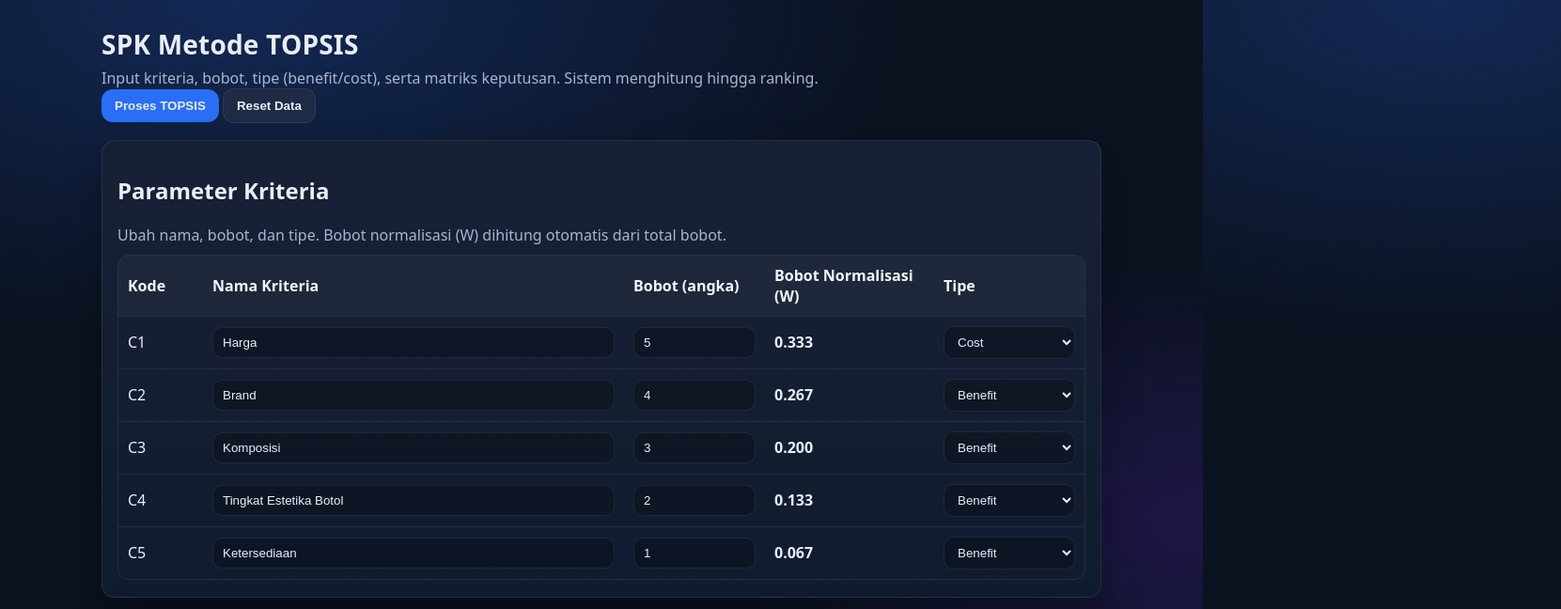
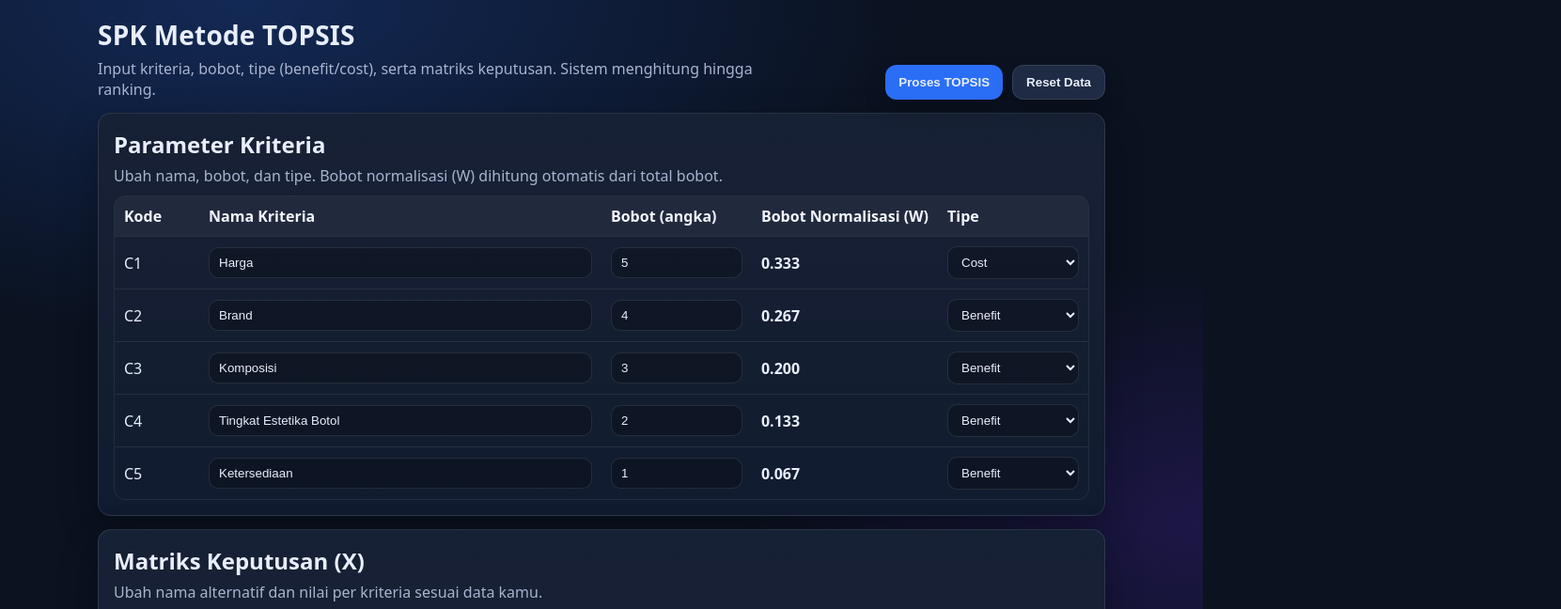
Before and after one commit to americi2912/SPK_WEB, a plain HTML site: page index.html in a window 1280 px wide. Shown: the top 648 px of the page at 94% size, 1661 px wide, since content can reach past the window. Drawn offline with Linux system fonts and the light colour scheme.

Commit message:
Update style.css

```diff
--- a/style.css
+++ b/style.css
@@ -1,89 +1,163 @@
 :root{
   --bg:#0b1220;
   --card:#101a2e;
+  --card2:#0f1930;
   --text:#e9eefc;
   --muted:#a9b4d0;
-  --line:rgba(255,255,255,.08);
+  --line:rgba(255,255,255,.10);
   --btn:#2a6ef5;
   --btn2:#1f2a44;
+  --shadow: 0 16px 40px rgba(0,0,0,.28);
 }
 
 *{box-sizing:border-box}
+html, body { width:100%; max-width:100%; overflow-x:hidden; }
+
 body{
   margin:0;
   font-family: ui-sans-serif, system-ui, -apple-system, Segoe UI, Roboto, Arial;
-  background: radial-gradient(1200px 600px at 20% 0%, rgba(42,110,245,.25), transparent 60%),
-              radial-gradient(900px 500px at 100% 30%, rgba(110,42,245,.18), transparent 55%),
-              var(--bg);
   color:var(--text);
+  background:
+    radial-gradient(1200px 600px at 20% 0%, rgba(42,110,245,.25), transparent 60%),
+    radial-gradient(900px 500px at 100% 30%, rgba(110,42,245,.18), transparent 55%),
+    var(--bg);
 }
 
-.container{max-width:1100px;margin:0 auto;padding:28px 18px 40px}
-header{margin-bottom:18px}
+.container{
+  max-width: 1100px;
+  margin: 0 auto;
+  padding: 18px 14px 40px;
+}
+
+.header{
+  display:flex;
+  align-items:flex-end;
+  justify-content:space-between;
+  gap:14px;
+  flex-wrap:wrap;
+  margin-bottom:10px;
+}
+
 h1{margin:0 0 6px;font-size:28px;letter-spacing:.2px}
-.subtitle{margin:0;color:var(--muted)}
+.subtitle{margin:0;color:var(--muted);max-width:720px}
+
+.header-actions{
+  display:flex;
+  gap:10px;
+  flex-wrap:wrap;
+}
+
+.btn{
+  border:none;
+  border-radius:12px;
+  padding:10px 14px;
+  cursor:pointer;
+  color:var(--text);
+  font-weight:700;
+  box-shadow: 0 10px 22px rgba(0,0,0,.22);
+}
+.btn.primary{background: var(--btn);}
+.btn.secondary{background: var(--btn2); border:1px solid var(--line);}
+.btn:active{transform: translateY(1px);}
 
 .card{
-  background: linear-gradient(180deg, rgba(255,255,255,.03), transparent 120%),
-              var(--card);
+  background:
+    linear-gradient(180deg, rgba(255,255,255,.03), transparent 120%),
+    var(--card);
   border:1px solid var(--line);
   border-radius:14px;
-  padding:16px 16px 18px;
+  padding:16px;
   margin-top:14px;
-  box-shadow: 0 16px 40px rgba(0,0,0,.28);
+  box-shadow: var(--shadow);
+  overflow:hidden; /* penting: cegah konten nyembul keluar card */
 }
 
-.note{color:var(--muted);margin:8px 0 10px}
+.card-inner{
+  background: rgba(255,255,255,.02);
+  border: 1px solid rgba(255,255,255,.06);
+  border-radius: 14px;
+  padding: 12px;
+  overflow:hidden;
+}
 
+.card-title h2{ margin:0 0 6px; }
+.card-title .note{ margin:0 0 10px; }
+
+.note{color:var(--muted);}
+.hint{margin-top:10px;color:var(--muted);font-size:12.5px}
+.spacer{height:12px}
+
+.grid{
+  display:grid;
+  grid-template-columns: 1fr 1fr;
+  gap:12px;
+  min-width:0;
+}
+.grid > div{ min-width:0; } /* penting: biar konten boleh mengecil */
+
+@media (max-width: 1100px){
+  .grid{ grid-template-columns: 1fr; }
+}
+
+/* wrapper tabel: scroll horizontal di dalam */
 .table-wrap{
-  overflow:auto;
-  border:1px solid var(--line);
+  max-width: 100%;
+  overflow-x:auto;
+  overflow-y:hidden;
+  -webkit-overflow-scrolling: touch;
+  border:1px solid rgba(255,255,255,.08);
   border-radius:12px;
 }
 
-table{width:100%;border-collapse:collapse;min-width:760px}
-th,td{padding:10px 10px;border-bottom:1px solid var(--line);vertical-align:middle}
+/* tabel: jangan maksa lebar */
+table{
+  width:100%;
+  border-collapse:collapse;
+  min-width: 920px;     /* cukup untuk desktop; akan di-scroll dalam wrapper */
+  table-layout:auto;
+}
+
+@media (max-width: 1100px){
+  table{ min-width: 980px; } /* di layar sempit: tetap scroll di dalam wrapper */
+}
+
+th,td{
+  padding:10px 10px;
+  border-bottom:1px solid rgba(255,255,255,.08);
+  vertical-align:middle;
+  white-space:nowrap;
+}
+
 th{
   text-align:left;
-  font-weight:650;
+  font-weight:750;
   color:#f3f6ff;
-  background: rgba(255,255,255,.04);
+  background: rgba(255,255,255,.05);
   position: sticky;
   top: 0;
   z-index: 1;
 }
+
 tr:last-child td{border-bottom:none}
+
 td input, td select{
   width:100%;
+  min-width: 140px;
   padding:8px 10px;
   border-radius:10px;
-  border:1px solid var(--line);
+  border:1px solid rgba(255,255,255,.10);
   background: rgba(0,0,0,.25);
   color:var(--text);
   outline:none;
 }
 
-.actions{display:flex;gap:10px;margin-top:12px;flex-wrap:wrap}
-button{
-  border:none;
-  border-radius:12px;
-  padding:10px 14px;
-  cursor:pointer;
-  color:var(--text);
-  background: var(--btn);
-  font-weight:650;
-}
-button.secondary{background:var(--btn2);border:1px solid var(--line)}
-button:active{transform:translateY(1px)}
-
-.grid{
-  display:grid;
-  grid-template-columns: 1fr 1fr;
-  gap:12px;
-}
-@media (max-width: 900px){
-  .grid{grid-template-columns:1fr}
-  table{min-width:900px}
+.small-muted{
+  color: rgba(255,255,255,.65);
+  font-weight: 500;
+  font-size: 12px;
 }
 
-.footer{margin-top:14px;color:var(--muted)}
+.footer{
+  margin-top:14px;
+  color:var(--muted);
+}
```
